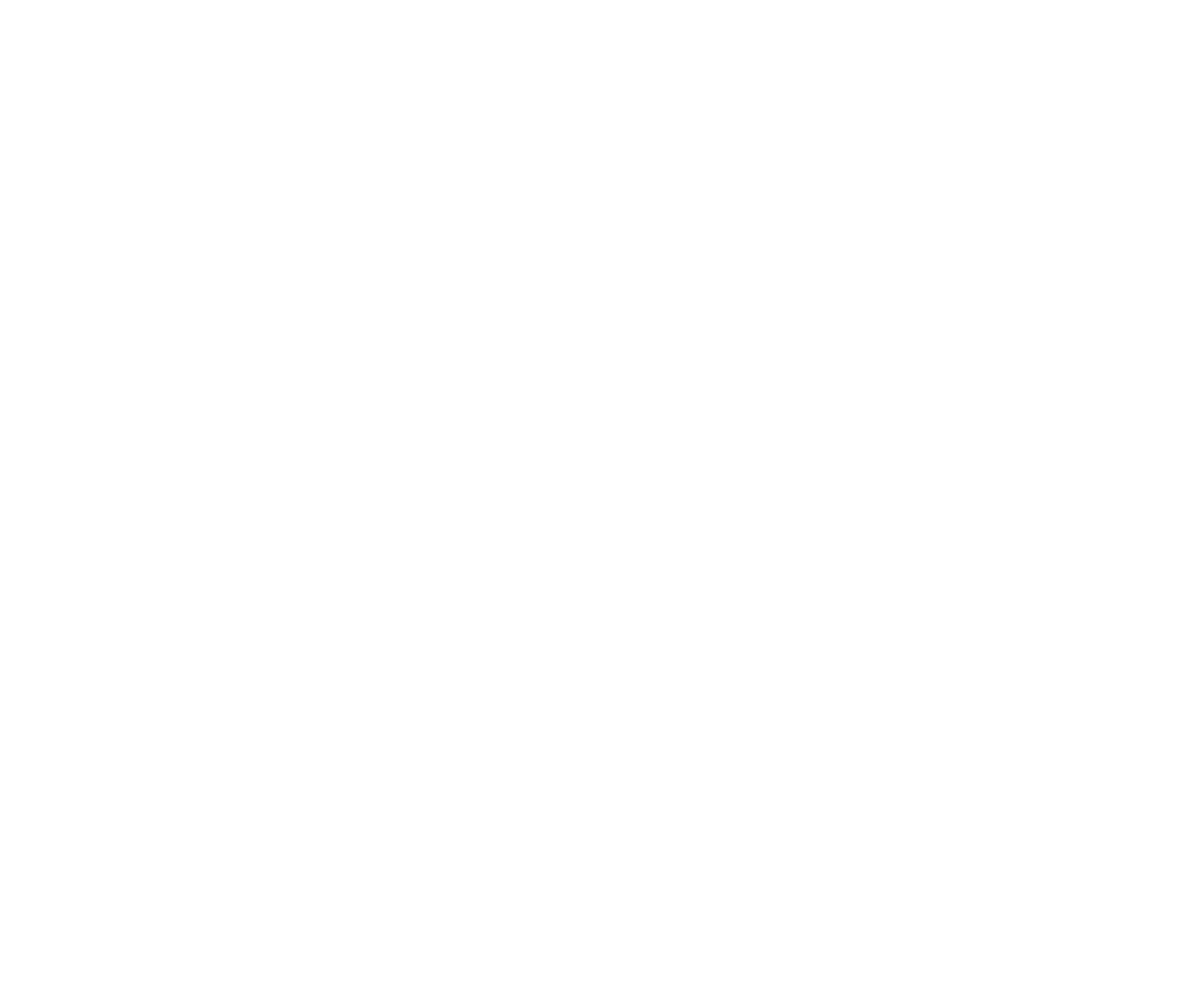
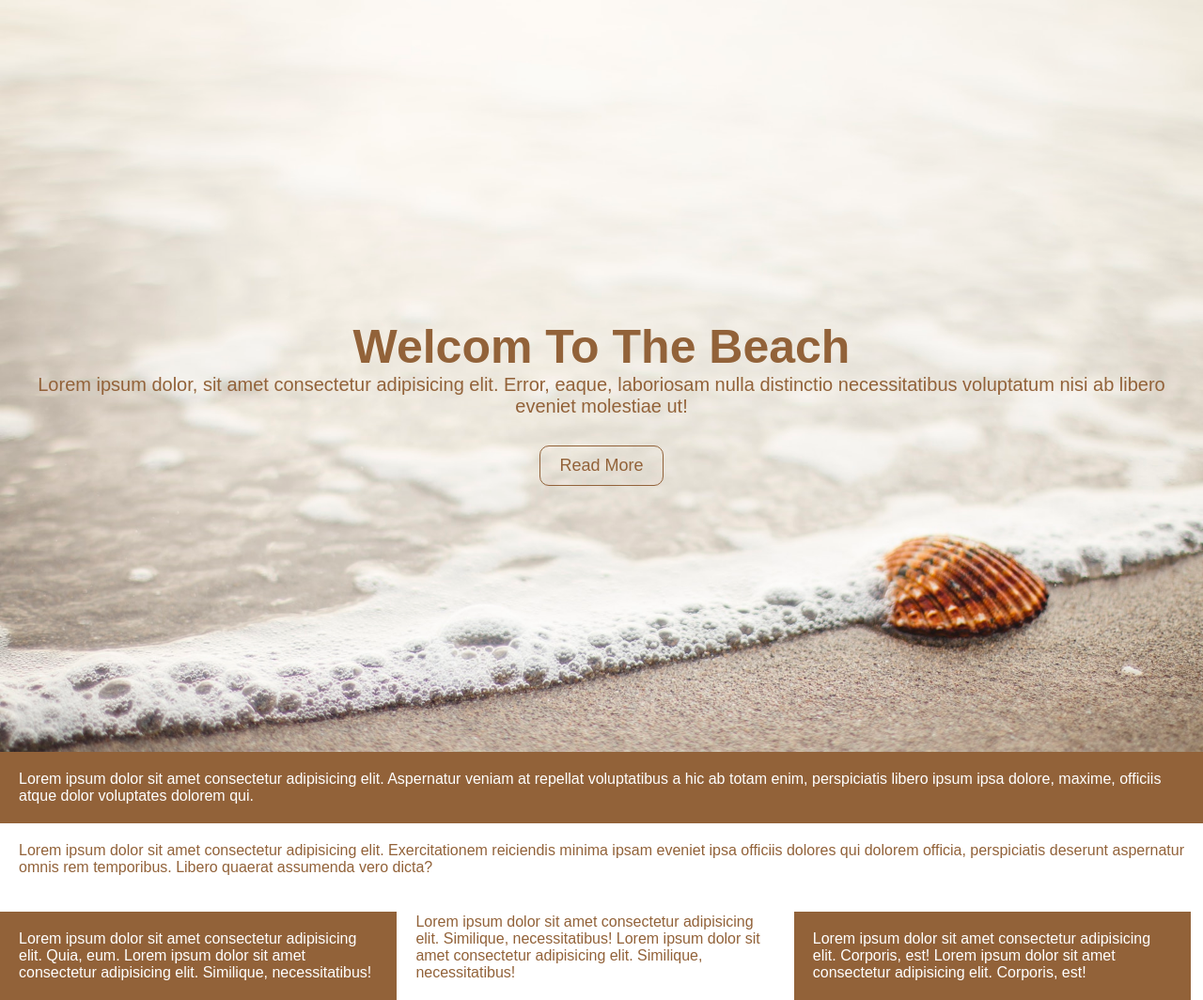
Before and after one commit to 1988mes/css-practice-task, a plain HTML site: page VSCode_Projects/css-task/index.html in a window 1280 px wide. Shown: the whole page at 94% size. Before the commit the page ends 800 px from the top, so only its background shows below. Drawn offline with Linux system fonts and the light colour scheme.

Commit message:
Add landing page solution

```diff
--- a/VSCode_Projects/css-task/assets/css/style.css
+++ b/VSCode_Projects/css-task/assets/css/style.css
@@ -0,0 +1,61 @@
+* {
+box-sizing: border-box;
+margin: 0;
+padding: 0;
+font-family: sans-serif;
+}
+
+body {
+  color: #926239;
+}
+
+.landing-screen {
+  height: 100vh;
+  background-image: url('./../img/beach.jpeg');
+  background-repeat: no-repeat;
+  background-size: cover;
+  background-position: center;
+  text-align: center;
+  padding: 20px;
+}
+
+.landing-heading {
+  padding-top: 40vh;
+  font-size: 50px;
+}
+
+.landing-text {
+  font-size: 20px;
+}
+
+.btn {
+  display: inline-block;
+  text-decoration: none;
+  color: inherit;
+  font-size: 18px;
+  border: 1px solid #926239;
+  border-radius: 10px;
+  padding: 10px 20px;
+  margin-top: 30px;
+}
+
+.main-section, .footer-section {
+  padding: 20px;
+  background-color: #926239;
+  color: white;
+}
+
+.footer-section {
+  display: inline-block;
+  width: 33%;
+  font-size: 16px;
+}
+
+.inverted-colors {
+  background: white;
+  color: #926239;
+}
+
+.footer {
+  font-size: 0;
+}
--- a/VSCode_Projects/css-task/index.html
+++ b/VSCode_Projects/css-task/index.html
@@ -8,6 +8,28 @@
   <title>Document</title>
 </head>
 <body>
-
+  <header class="landing-screen">
+    <h1 class="landing-heading">Welcom To The Beach</h1>
+    <p class="landing-text">Lorem ipsum dolor, sit amet consectetur adipisicing elit. Error, eaque, laboriosam nulla distinctio necessitatibus voluptatum nisi ab libero eveniet molestiae ut!</p>
+    <a href="#" class="btn">Read More</a>
+  </header>
+  <main>
+    <section class="main-section">
+      Lorem ipsum dolor sit amet consectetur adipisicing elit. Aspernatur veniam at repellat voluptatibus a hic ab totam enim, perspiciatis libero ipsum ipsa dolore, maxime, officiis atque dolor voluptates dolorem qui.
+    </section>
+    <section class="main-section inverted-colors">
+      Lorem ipsum dolor sit amet consectetur adipisicing elit. Exercitationem reiciendis minima ipsam eveniet ipsa officiis dolores qui dolorem officia, perspiciatis deserunt aspernatur omnis rem temporibus. Libero quaerat assumenda vero dicta?
+    </section>
+  </main>
+  <footer class="footer">
+    <section class="footer-section">
+      Lorem ipsum dolor sit amet consectetur adipisicing elit. Quia, eum. Lorem ipsum dolor sit amet consectetur adipisicing elit. Similique, necessitatibus!
+    </section>
+    <section class="footer-section inverted-colors">
+      Lorem ipsum dolor sit amet consectetur adipisicing elit. Similique, necessitatibus! Lorem ipsum dolor sit amet consectetur adipisicing elit. Similique, necessitatibus!
+    </section>
+    <section class="footer-section">Lorem ipsum dolor sit amet consectetur adipisicing elit. Corporis, est! Lorem ipsum dolor sit amet consectetur adipisicing elit. Corporis, est!
+    </section>
+  </footer>
 </body>
 </html>
```
Also changed, not shown: VSCode_Projects/css-task/assets/img/beach.jpeg (added), 3 other files.
